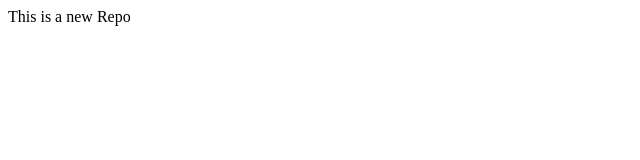
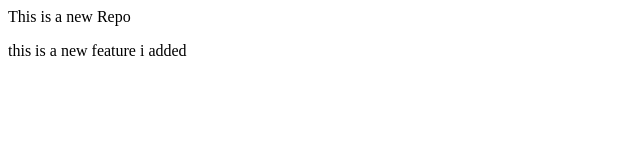
Before and after one commit to SurajManna/localrepo, a plain HTML site: page index.html in a window 1280 px wide. Shown: the whole page, without its empty margins (0-640 px from the left). Drawn offline with Linux system fonts and the light colour scheme.

Commit message:
add new feature

```diff
--- a/index.html
+++ b/index.html
@@ -1 +1,2 @@
 <p>This is a new Repo</p>
+<p>this is a new feature i added</p>
```
